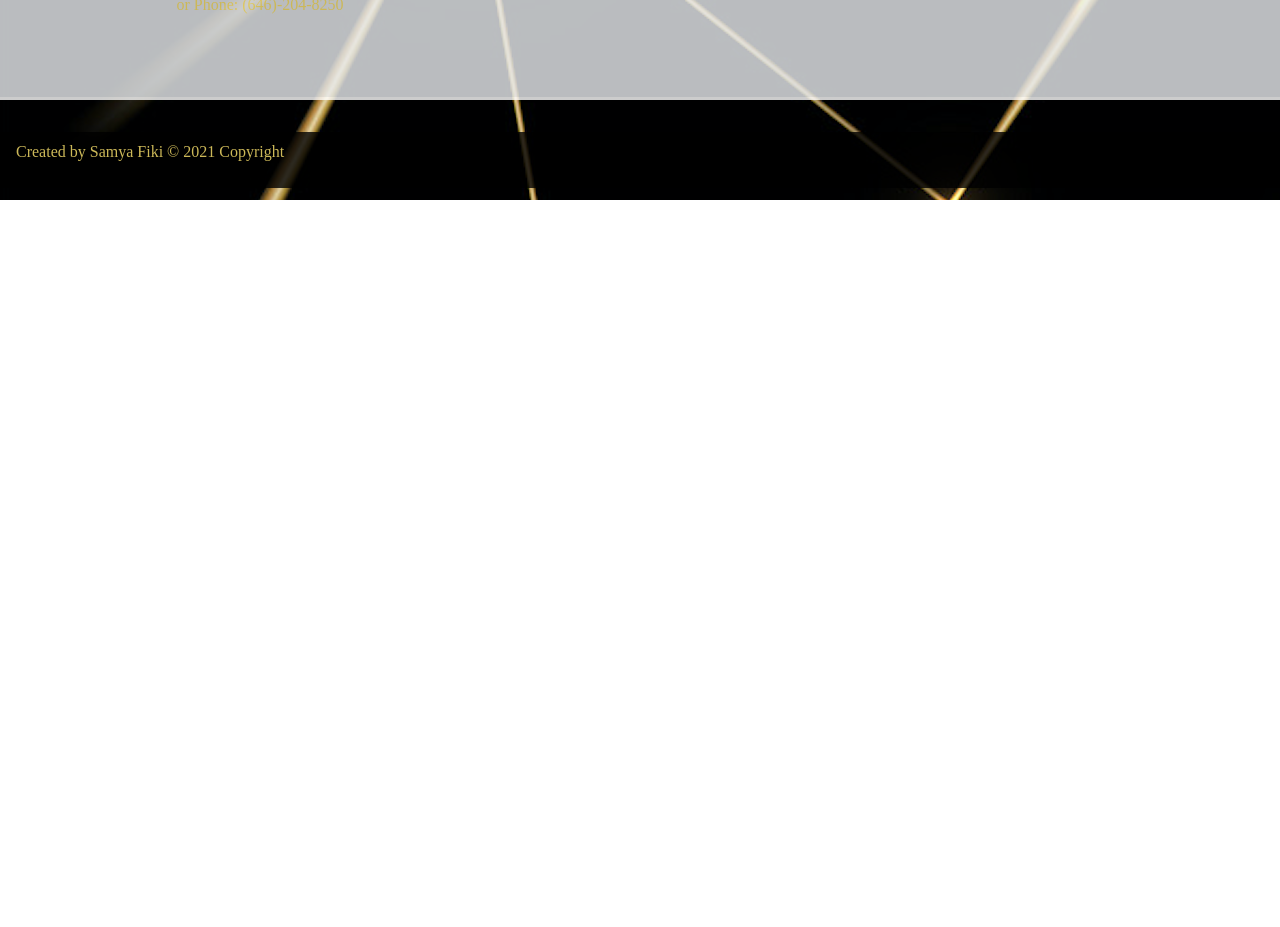
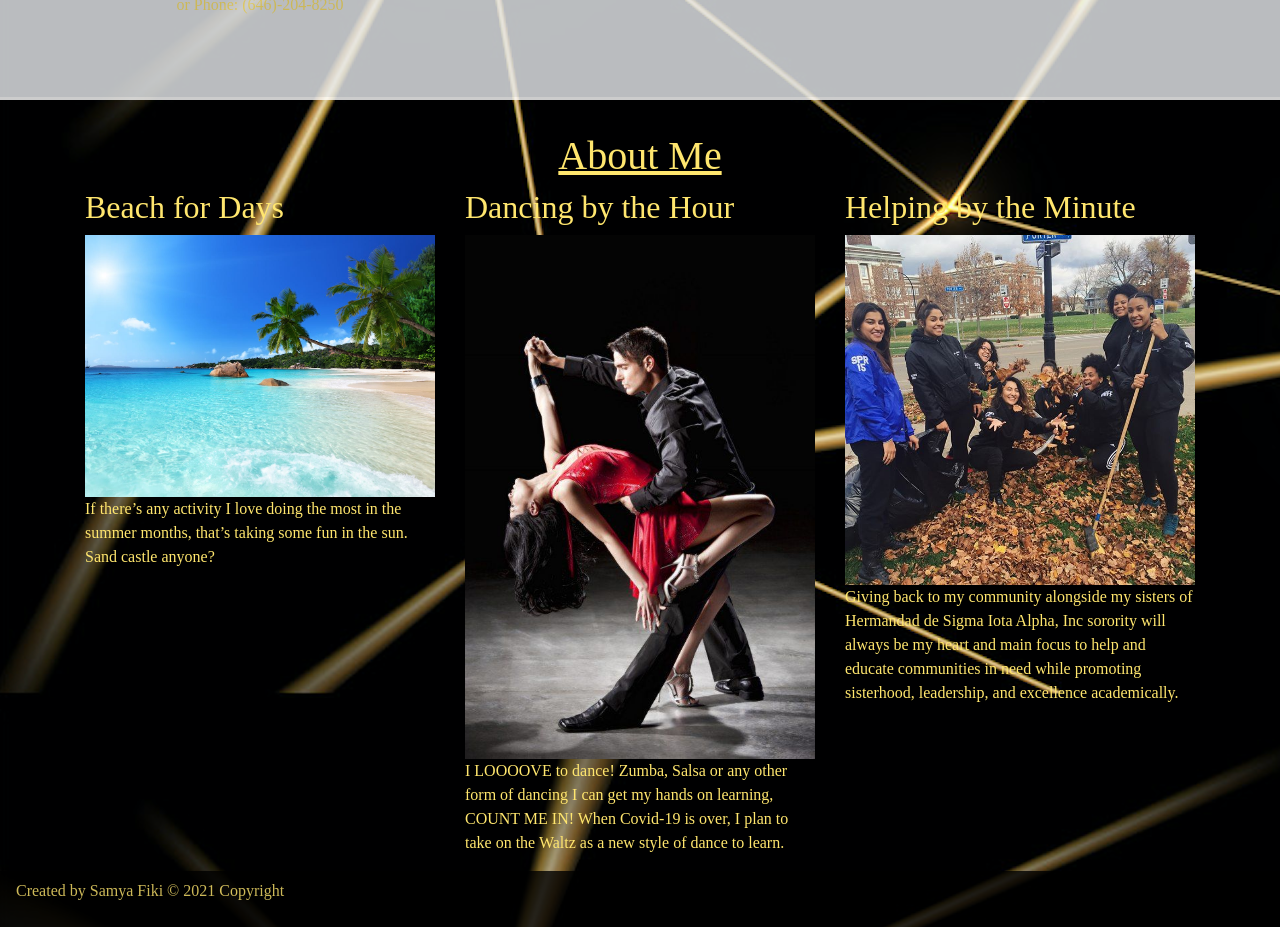
Before and after one commit to Samya129/React-Portfolio, a React (Create React App) app: page / in a window 1280 px wide. Shown: the part 600-1527 px from the top of the page. Before the commit the page ends 800 px from the top, so only its background shows below. Built offline with nearby package versions, Linux system fonts and the light colour scheme; a web font is replaced by a local one.

Commit message:
Added more code towards hobbies and about page.

```diff
--- a/package.json
+++ b/package.json
@@ -1,7 +1,7 @@
 {
   "name": "reactportfolio",
   "version": "0.1.0",
-  "homepage": "https://samya129.github.io/",
+  "homepage": "https://samya129.github.io/React-Portfolio",
   "private": true,
   "dependencies": {
     "@testing-library/jest-dom": "^5.11.10",
--- /dev/null
+++ b/src/components/Hobbies/Hobbies.js
@@ -0,0 +1,71 @@
+import React from "react";
+import "./style.css";
+import Beach from "../../assets/images/Beach.png";
+import Dancing from "../../assets/images/SalsaDance.png";
+import Service from "../../assets/images/CommunityService.png";
+
+let tags = [
+    {
+        src: Beach,
+        alt: "Beach Image",
+    },
+    {
+        src: Dancing,
+        alt: "Salsa Dancing Image",
+    },
+    {
+        src: Service,
+        alt: "Community Service Image",
+    }
+  ]
+
+function Hobbies() {
+  return (
+    <div>
+      <header id="Headerpart2" className="container">
+        <section id="AboutMe" className="row">
+          <section className="col-md-12 ">
+            <h1>About Me </h1>
+          </section>
+        </section>
+      </header>
+
+      {/* Our rows function in containers (Create grid and container)  */}
+      <section className="container">
+        {/* Our columns function in rows. */}
+        <section className="row">
+
+        {/* One third of screen (4/12) */}
+    <div id="Aboutmepart1" className="col-md-4 ">
+      <h2>Beach for Days</h2>
+
+      <img id="Beach" className="img-fluid" src= {tags[0].src}
+          alt={tags[0].alt}/>
+
+        <p className="MainParagraphs"> If there’s any activity I love doing the most in the summer months, that’s taking some fun in the sun. Sand castle anyone?
+        </p>
+        </div>
+
+        {/* Two third of screen (4/12) */}
+    <div id="Aboutmepart2" className="col-md-4">
+      <h2>Dancing by the Hour</h2>
+      <img id="Dancing" className="img-fluid dancing" src={tags[1].src}  alt={tags[1].alt} />
+        <p className="MainParagraphs" > I LOOOOVE to dance! Zumba, Salsa or any other form of dancing I can get my hands on learning, COUNT ME IN! When Covid-19 is over, I plan to take on the Waltz as a new style of dance to learn.
+        </p>
+    </div>
+
+    {/* Three third of screen (4/12) */}
+    <div id="Aboutmepart3" className="col-md-4">
+      <h2>Helping by the Minute</h2>
+      <img className="mx-auto d-block" id="communityService" className="img-fluid" src={tags[2].src} alt={tags[2].alt}/>
+        <p className="MainParagraphs" > Giving back to my community alongside my sisters of Hermandad de Sigma Iota Alpha, Inc sorority will always be my heart and main focus to help and educate communities in need while promoting sisterhood, leadership, and excellence academically.
+        </p>
+    </div>
+
+
+        </section>
+      </section>
+    </div>
+  );
+}
+export default Hobbies;
--- /dev/null
+++ b/src/components/Hobbies/style.css
@@ -0,0 +1,16 @@
+h1 {
+  text-align: center;
+  text-decoration: underline;
+}
+#Beach {
+    width: 289;
+    height: 289;
+}
+.dancing {
+    width: 289;
+    height: 289;
+}
+#communityService {
+    width: 289;
+    height: 289;
+}
--- a/src/pages/About/About.js
+++ b/src/pages/About/About.js
@@ -1,12 +1,14 @@
 import React from "react";
 import Jumbotron from "../../components/Jumbotron/Jumbotron";
 import Navbar from "../../components/Navbar/Navbar";
+import Hobbies from "../../components/Hobbies/Hobbies"
 
 function About() {
   return (
     <div>
       <Navbar />
       <Jumbotron />
+      <Hobbies />
     </div>
   );
 }
```
Also changed, not shown: src/components/Jumbotron/Jumbotron.js (+10 -0 lines).
